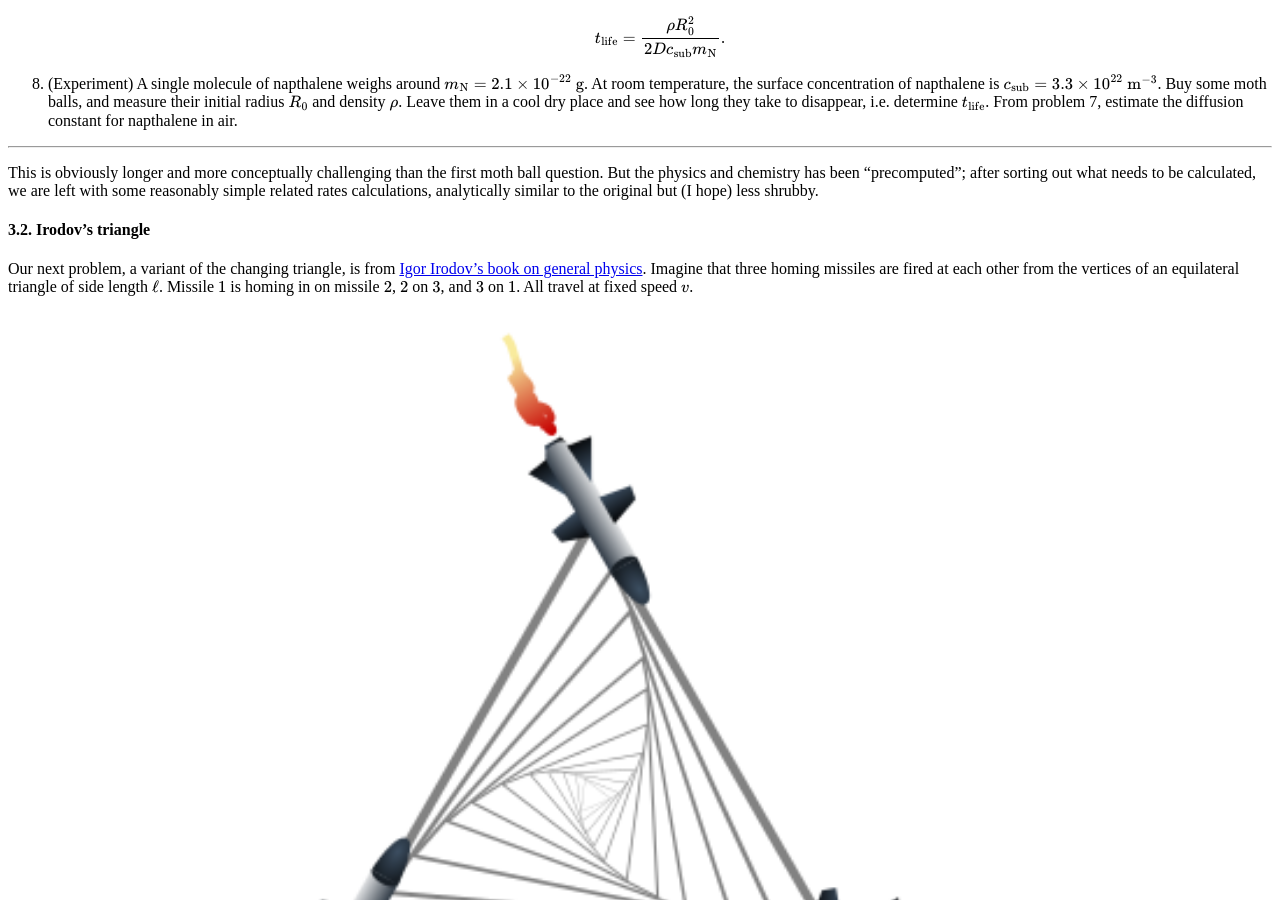
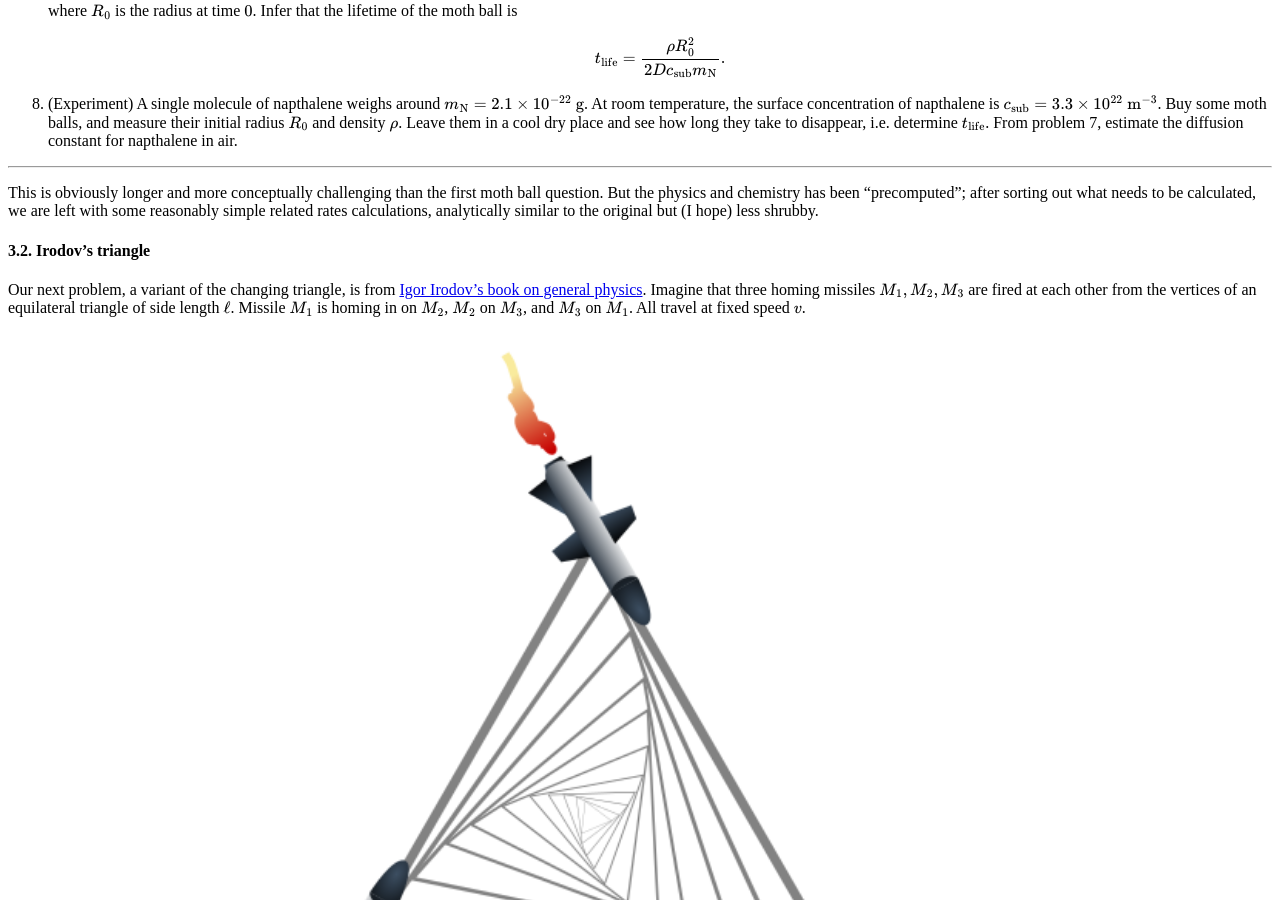
Before and after one commit to hapax/hapax.github.io, a Jekyll site: the page built from assets/teaching.md, in a window 1280 px wide and 900 px high, scrolled down 15420 px. Built offline with Jekyll 4.4.1, drawn with Linux system fonts in a browser that asks for light colours; our own code applies the rules of GitHub Pages for plain Markdown files; formulas are drawn with MathJax 3; a script that is not in the unit is left out.

Commit message:
Update pics

```diff
--- a/assets/teaching.md
+++ b/assets/teaching.md
@@ -869,9 +869,9 @@
 
 Our next problem, a variant of the changing triangle, is from
 [Igor Irodov's book on general physics](https://archive.org/details/IrodovProblemsInGeneralPhysics).
-Imagine that three homing missiles are fired at each
+Imagine that three homing missiles $M_1, M_2, M_3$ are fired at each
 other from the vertices of an equilateral triangle of side length $\ell$.
-Missile $1$ is homing in on missile $2$, $2$ on $3$, and $3$ on $1$.
+Missile $M_1$ is homing in on $M_2$, $M_2$ on $M_3$, and $M_3$ on $M_1$.
 All travel at fixed speed $v$.
 
 <figure>
```
Also changed, not shown: images/posts/missiles.png, images/posts/moth-ball2.png.
